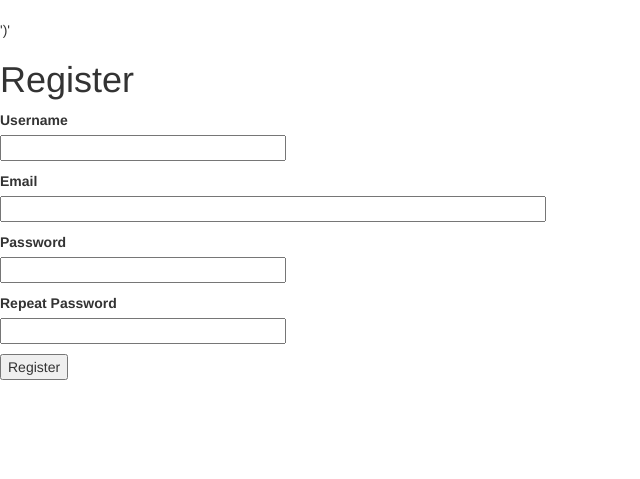
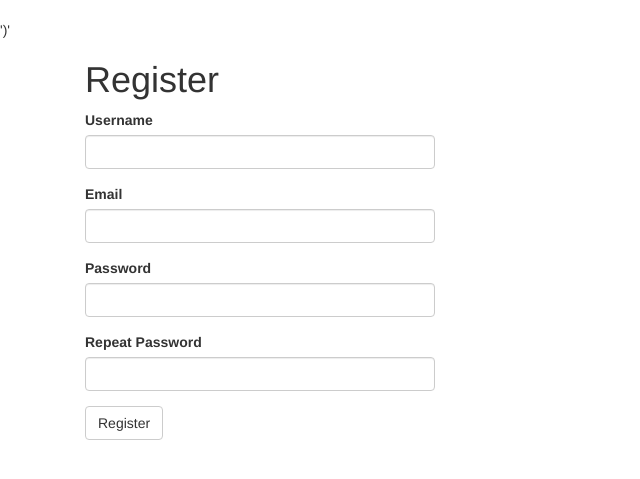
Before and after one commit to HainZz/Software-Devlopment, a Flask app: page /register in a window 1280 px wide. Shown: the part 62-541 px from the top of the page, without its empty margins (0-640 px from the left). Run offline with Flask 2, Linux system fonts and the light colour scheme; some libraries are stand-ins or nearby versions.

Commit message:
Adapted to a bootstrap reg form

```diff
--- a/app/templates/register.html
+++ b/app/templates/register.html
@@ -1,37 +1,12 @@
-{% extends "base.html" %}
+{% extends "base.html"%}
+{% import 'bootstrap/wtf.html' as wtf %}
+{%block title%}{{title}}{%endblock%}
 
-{% block content %}
+{% block app_content %}
     <h1>Register</h1>
-    <form action ="" method="post">
-        {{ form.hidden_tag() }}
-        <p>
-            {{ form.username.label }}<br>
-            {{form.username(size=32)}}<br>
-            {% for error in form.username.errors %}
-            <span style = "color : red;">[{{ error }}]</span>
-            {% endfor %}
-        </p>
-        <p>
-            {{ form.email.label }}<br>
-            {{ form.email(size=64) }}<br>
-            {% for error in form.email.errors %}
-            <span style="color:red;">[{{ error }}]</span>
-            {% endfor %}
-        </p>
-        <p>
-            {{ form.password.label }}<br>
-            {{ form.password(size=32) }}<br>
-            {% for error in form.password.errors %}
-            <span style="color:red;">[{{ error }}]</span>
-            {% endfor %}
-        </p>
-        <p>
-            {{ form.RepeatPassword.label }}<br>
-            {{ form.RepeatPassword(size=32) }}<br>
-            {% for error in form.RepeatPassword.errors %}
-            <span style="color:red;">[{{ error }}]</span>
-            {% endfor %}
-        </p>
-        <p>{{ form.submit() }}</p>
-    </form>
+    <div class="row">
+        <div class="col-md-4">
+            {{wtf.quick_form(form)}}
+        </div>
+    </div>
 {% endblock %}
```
